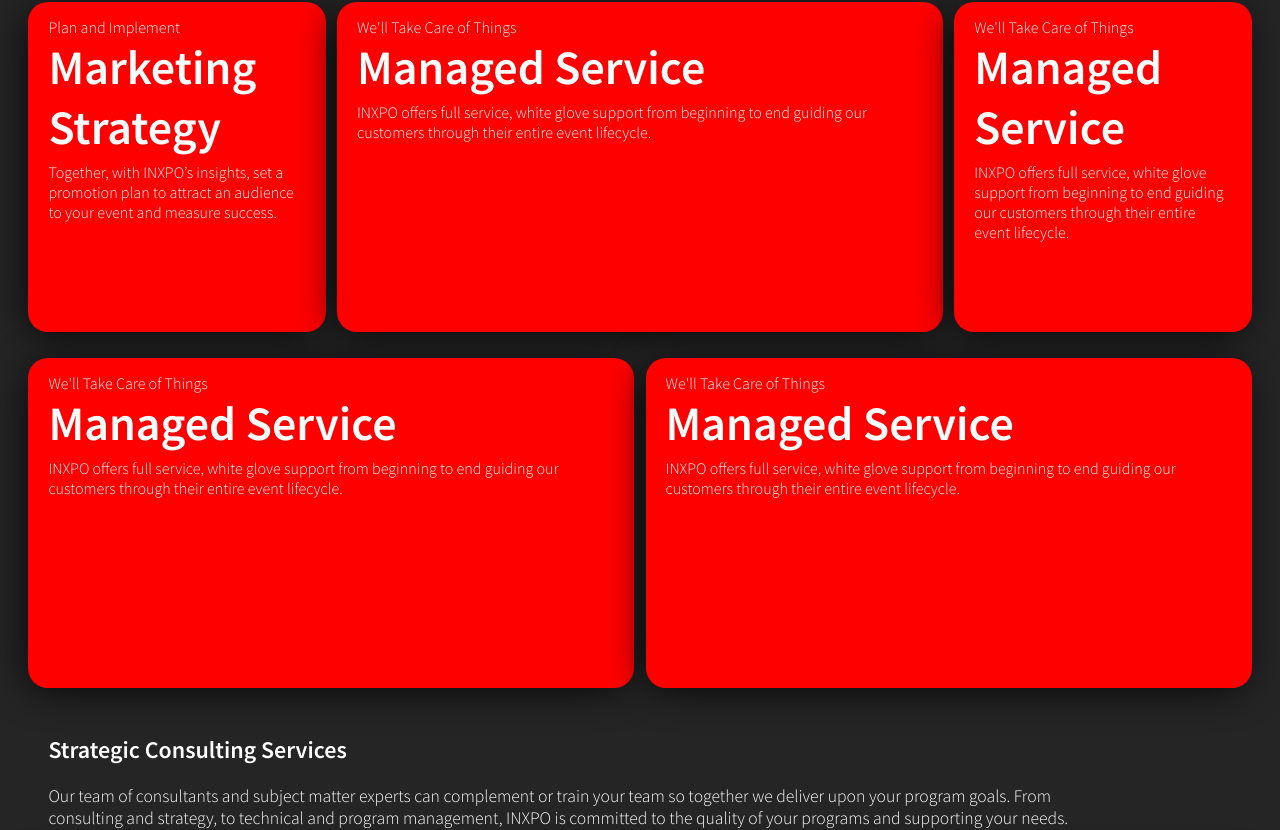
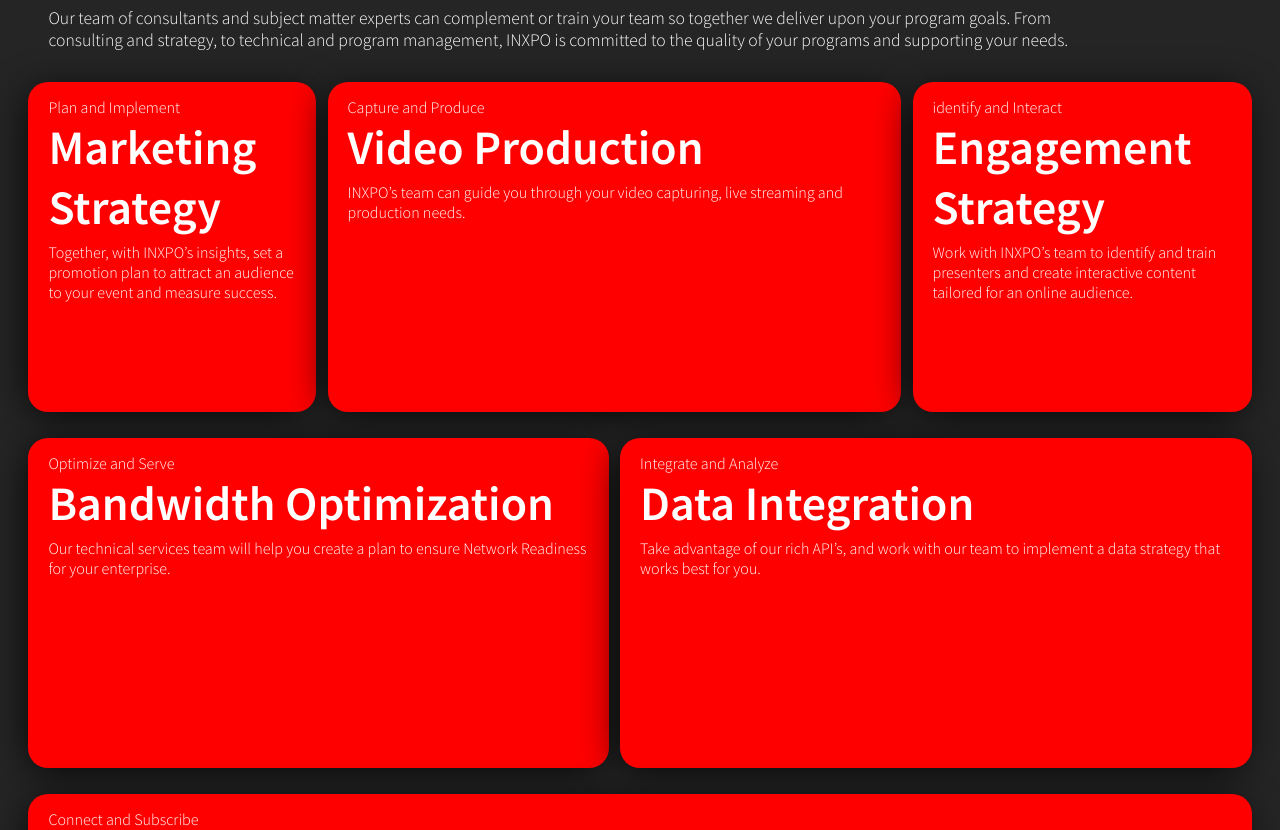
Before and after one commit to milky2028/inxpo-services, a Vue app: page / in a window 1280 px wide. Shown: the part 1072-1902 px from the top of the page. Built offline with nearby package versions, Linux system fonts and the light colour scheme.

Commit message:
All content written in

```diff
--- a/src/components/CollapsingHeader.vue
+++ b/src/components/CollapsingHeader.vue
@@ -17,7 +17,7 @@ export default {
 
 <style scoped>
 .grid {
-  height: 45vh;
+  height: 55vh;
   display: grid;
   grid-template-rows: 1fr 10px;
   justify-items: center;
--- a/src/components/MainContent.vue
+++ b/src/components/MainContent.vue
@@ -24,33 +24,28 @@
       <h4 class="identifying-title">Together, with INXPO’s insights, set a promotion plan to attract an audience to your event and measure success.</h4>
     </div>
     <div class="service-box fourth">
-      <h4 class="identifying-title">We'll Take Care of Things</h4>
-      <h2 class="over-sized reg-title">Managed Service</h2>
-      <h4 class="identifying-title">INXPO offers full service, white glove support from beginning to end guiding our customers through their entire event lifecycle.</h4>
+      <h4 class="identifying-title">Capture and Produce</h4>
+      <h2 class="over-sized reg-title">Video Production</h2>
+      <h4 class="identifying-title">INXPO’s team can guide you through your video capturing, live streaming and production needs.</h4>
     </div>
     <div class="service-box fifth">
-      <h4 class="identifying-title">We'll Take Care of Things</h4>
-      <h2 class="over-sized reg-title">Managed Service</h2>
-      <h4 class="identifying-title">INXPO offers full service, white glove support from beginning to end guiding our customers through their entire event lifecycle.</h4>
+      <h4 class="identifying-title">identify and Interact</h4>
+      <h2 class="over-sized reg-title">Engagement Strategy</h2>
+      <h4 class="identifying-title">Work with INXPO’s team to identify and train presenters and create interactive content tailored for an online audience.</h4>
     </div>
     <div class="service-box sixth">
-      <h4 class="identifying-title">We'll Take Care of Things</h4>
-      <h2 class="over-sized reg-title">Managed Service</h2>
-      <h4 class="identifying-title">INXPO offers full service, white glove support from beginning to end guiding our customers through their entire event lifecycle.</h4>
+      <h4 class="identifying-title">Optimize and Serve</h4>
+      <h2 class="over-sized reg-title">Bandwidth Optimization</h2>
+      <h4 class="identifying-title">Our technical services team will help you create a plan to ensure Network Readiness for your enterprise.</h4>
     </div>
     <div class="service-box seventh">
-      <h4 class="identifying-title">We'll Take Care of Things</h4>
-      <h2 class="over-sized reg-title">Managed Service</h2>
-      <h4 class="identifying-title">INXPO offers full service, white glove support from beginning to end guiding our customers through their entire event lifecycle.</h4>
-    </div>
-    <div class="header3">
-      <h2>Strategic Consulting Services</h2>
-      <h3>Our team of consultants and subject matter experts can complement or train your team so together we deliver upon your program goals. From consulting and strategy, to technical and program management, INXPO is committed to the quality of your programs and supporting your needs.</h3>
+      <h4 class="identifying-title">Integrate and Analyze</h4>
+      <h2 class="over-sized reg-title">Data Integration</h2>
+      <h4 class="identifying-title">Take advantage of our rich API’s, and work with our team to implement a data strategy that works best for you.</h4>
     </div>
     <div class="service-box eighth">
-      <h4 class="identifying-title">We'll Take Care of Things</h4>
-      <h2 class="over-sized reg-title">Managed Service</h2>
-      <h4 class="identifying-title">INXPO offers full service, white glove support from beginning to end guiding our customers through their entire event lifecycle.</h4>
+      <h4 class="identifying-title">Connect and Subscribe</h4>
+      <h2 class="over-sized reg-title">Connect with Us</h2>
     </div>
   </div>
 </template>
@@ -81,7 +76,6 @@ export default {
       "zero-2 zero-2 zero-2 zero-2"
       "three four four five"
       "six six seven seven"
-      "zero-3 zero-3 zero-3 zero-3"
       "eight eight eight eight";
   }
 
```
